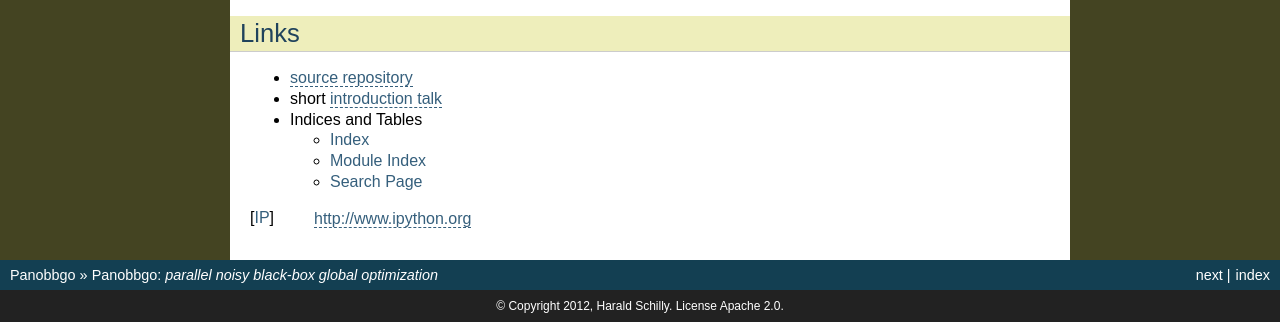
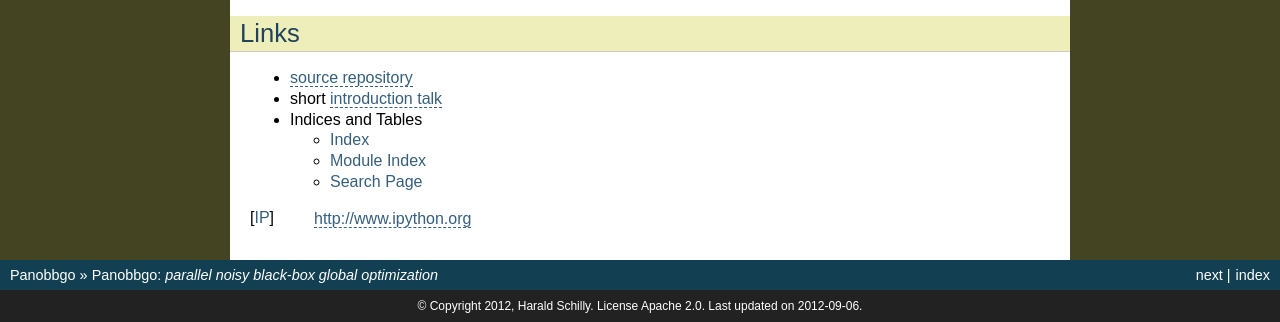
Before and after one commit to haraldschilly/panobbgo, a Sphinx documentation site: the page built from doc/source/index.rst, in a window 1280 px wide, cut to the strip 620-942 px from the top of the page. Built offline with Sphinx 7.4.7, drawn with Linux system fonts in a browser that asks for light colours; some of the changed lines change nothing that is shown.

Commit message:
doc: prolog for name and author, last updated

```diff
--- a/doc/source/conf.py
+++ b/doc/source/conf.py
@@ -52,7 +52,13 @@
 
 # General information about the project.
 project = u'Panobbgo'
-copyright = u'2012, Harald Schilly. License Apache 2.0'
+author  = u'Harald Schilly'
+copyright = u'2012, %s. License Apache 2.0' % author
+
+rst_prolog = """\
+.. |name|   replace:: %(project)s
+.. |author| replace:: Harald Schilly
+""" % { 'project' : project, 'author' : author }
 
 # The version info for the project you're documenting, acts as replacement for
 # |version| and |release|, also used in various other places throughout the
@@ -149,7 +155,7 @@
 
 # If not '', a 'Last updated on:' timestamp is inserted at every page bottom,
 # using the given strftime format.
-#html_last_updated_fmt = '%b %d, %Y'
+html_last_updated_fmt = '%Y-%m-%d'
 
 # If true, SmartyPants will be used to convert quotes and dashes to
 # typographically correct entities.
@@ -183,7 +189,7 @@
 # If true, an OpenSearch description file will be output, and all pages will
 # contain a <link> tag referring to it.  The value of this option must be the
 # base URL from which the finished HTML is served.
-#html_use_opensearch = ''
+html_use_opensearch = 'http://haraldschilly.github.com/panobbgo/html'
 
 # This is the file name suffix for HTML files (e.g. ".xhtml").
 #html_file_suffix = None
@@ -208,7 +214,7 @@
 # Grouping the document tree into LaTeX files. List of tuples
 # (source start file, target name, title, author, documentclass [howto/manual]).
 latex_documents = [
-  ('index', 'panobbgo.tex', u'Panobbgo Documentation', u'Harald Schilly', 'manual'),
+  ('index', 'panobbgo.tex', u'%s Documentation' % project, author, 'manual'),
 ]
 
 # The name of an image file (relative to this directory) to place at the top of
@@ -240,5 +246,5 @@
 # One entry per manual page. List of tuples
 # (source start file, name, description, authors, manual section).
 man_pages = [
-    ('index', 'panobbgo', u'Panobbgo Documentation', [u'Harald Schilly'], 1)
+    ('index', 'panobbgo', u'%s Documentation' % project, [author], 1)
 ]
--- a/doc/source/index.rst
+++ b/doc/source/index.rst
@@ -3,10 +3,7 @@
    You can adapt this file completely to your liking, but it should at least
    contain the root `toctree` directive.
 
-.. |NAME|   replace:: Panobbgo
-.. |AUTHOR| replace:: Harald Schilly
-
-Panobbgo: `parallel noisy black-box global optimization`
+|name|: `parallel noisy black-box global optimization`
 ========================================================
 
 ..
@@ -20,7 +17,7 @@
   Date: |today|
   Version: |version|
 
-Panobbgo is an open-source framework for parallel noisy black-box global optimization.
+|name| is an open-source framework for parallel noisy black-box global optimization.
 The basic idea is to combine a couple of functional building blocks via an
 :class:`~panobbgo.core.EventBus`.
 Additionally, parallel evaluation of the objective black-box function can be
```
